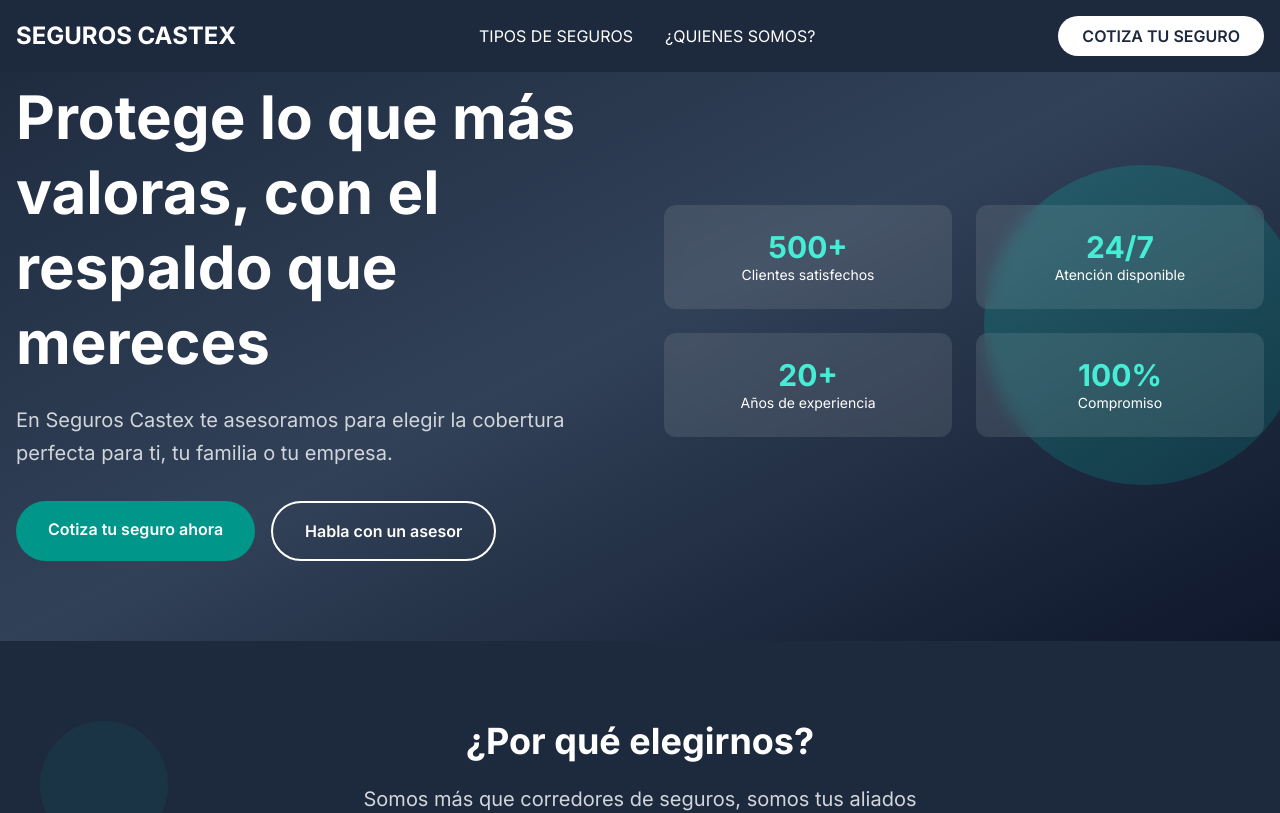
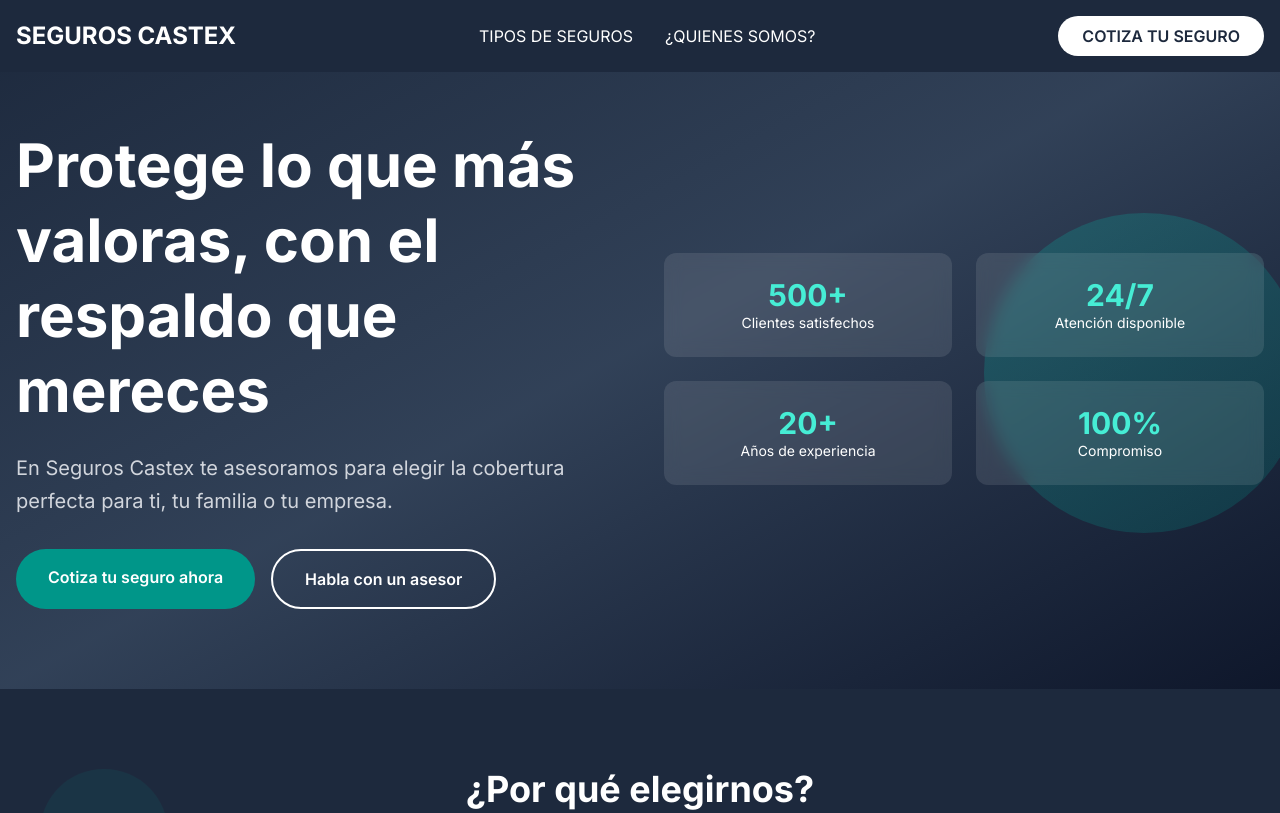
Before and after one commit to a1fredowo/seguros-castex, a Next.js app: page / in a window 1280 px wide. Shown: the top 813 px of the page. Built offline with nearby package versions, Linux system fonts and the light colour scheme; no server answers.

Commit message:
Header padding fixed

```diff
--- a/src/components/HeroSection.tsx
+++ b/src/components/HeroSection.tsx
@@ -13,7 +13,7 @@ export default function HeroSection() {
   }
 
   return (
-    <section className="bg-gradient-to-br from-slate-800 via-slate-700 to-slate-900 text-white py-20 relative overflow-hidden">
+    <section className="bg-gradient-to-br from-slate-800 via-slate-700 to-slate-900 text-white py-20 pt-32 relative overflow-hidden">
       <div className="container mx-auto px-4">
         <div className="grid lg:grid-cols-2 gap-12 items-center">
           <div>
```
